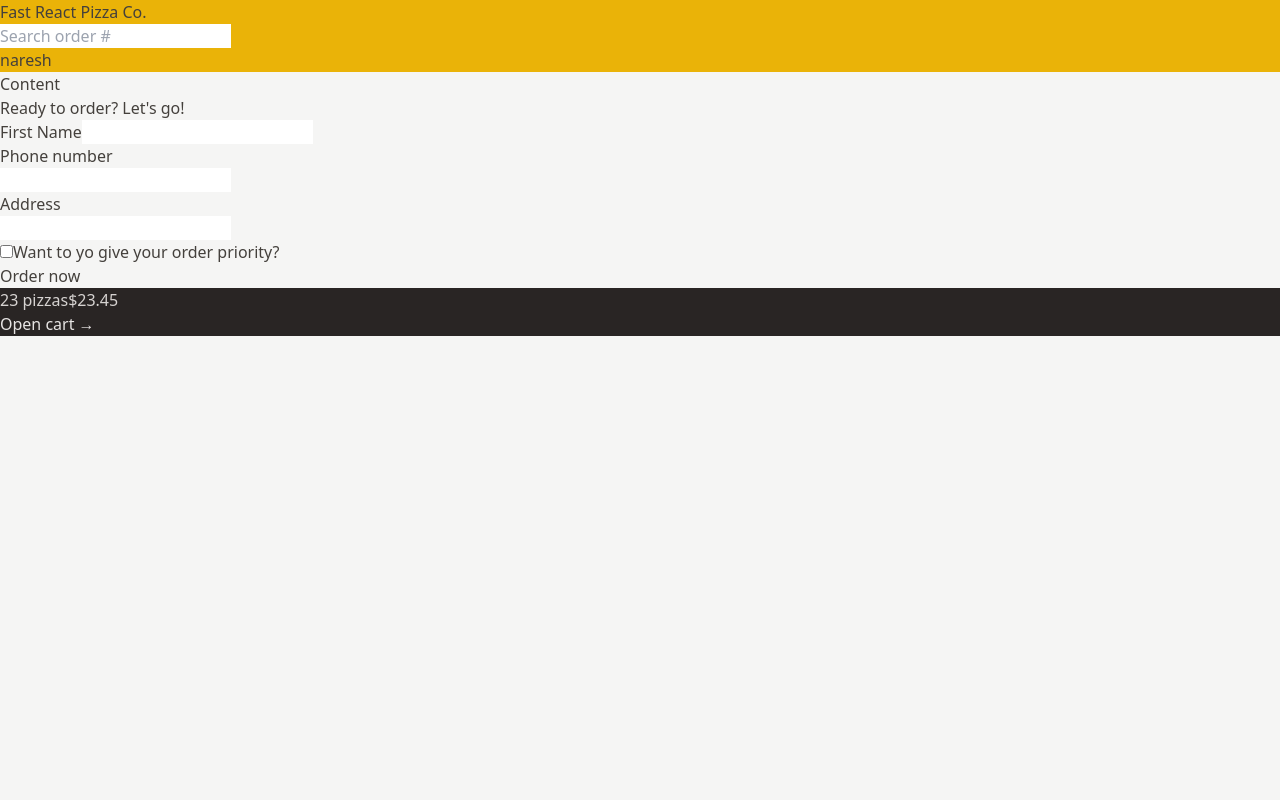
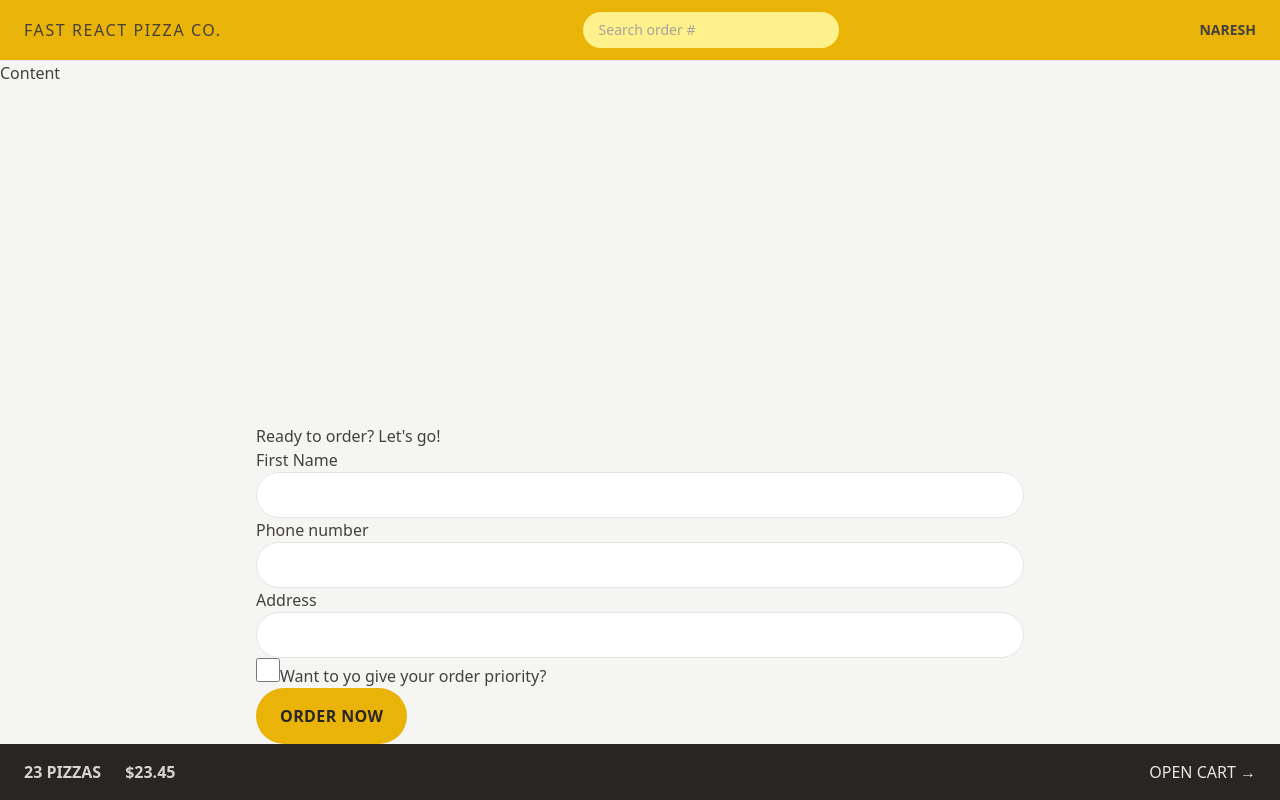
Before and after one commit to Nightcrawl3r-hash/react-pizza-app, a React (Vite) app: page /order/new in a window 1280 px wide. Built offline with nearby package versions, Linux system fonts and the light colour scheme.

Commit message:
Styling remaining

```diff
--- a/src/features/cart/Cart.jsx
+++ b/src/features/cart/Cart.jsx
@@ -34,7 +34,7 @@ function Cart() {
       <h2>Your cart, %NAME%</h2>
 
       <div>
-        <Link to="/order/new">Order pizzas</Link>
+        <Link to="/order/new" className='text-sm text-blue-500 hover:text-blue-600'>Order pizzas</Link>
         <button>Clear cart</button>
       </div>
     </div>
--- a/src/features/cart/CartOverview.jsx
+++ b/src/features/cart/CartOverview.jsx
@@ -1,12 +1,12 @@
-import { Link } from "react-router-dom";
+import { Link } from 'react-router-dom';
 function CartOverview() {
   return (
-    <div className="bg-stone-800 text-stone-200">
-      <p className="text-stone-300">
-        <span>23 pizzas</span>
+    <div className="bg-stone-800 px-4 py-4 text-sm uppercase text-stone-200 sm:px-6 md:text-base flex justify-between items-center">
+      <p className="space-x-4 font-semibold text-stone-300 sm:space-x-6 ">
+        <span className="">23 pizzas</span>
         <span>$23.45</span>
       </p>
-      <Link to='/cart'>Open cart &rarr;</Link>
+      <Link to="/cart">Open cart &rarr;</Link>
     </div>
   );
 }
--- a/src/features/order/CreateOrder.jsx
+++ b/src/features/order/CreateOrder.jsx
@@ -1,31 +1,32 @@
-import { useState } from "react";
-import { Form, redirect, useActionData, useNavigation } from "react-router-dom";
-import { createOrder } from "../../services/apiRestaurant";
+import { useState } from 'react';
+import { Form, redirect, useActionData, useNavigation } from 'react-router-dom';
+import { createOrder } from '../../services/apiRestaurant';
+import Button from '../../ui/Button';
 
 // https://uibakery.io/regex-library/phone-number
 const isValidPhone = (str) =>
   /^\+?\d{1,4}?[-.\s]?\(?\d{1,3}?\)?[-.\s]?\d{1,4}[-.\s]?\d{1,4}[-.\s]?\d{1,9}$/.test(
-    str
+    str,
   );
 
 const fakeCart = [
   {
     pizzaId: 12,
-    name: "Mediterranean",
+    name: 'Mediterranean',
     quantity: 2,
     unitPrice: 16,
     totalPrice: 32,
   },
   {
     pizzaId: 6,
-    name: "Vegetale",
+    name: 'Vegetale',
     quantity: 1,
     unitPrice: 13,
     totalPrice: 13,
   },
   {
     pizzaId: 11,
-    name: "Spinach and Mushroom",
+    name: 'Spinach and Mushroom',
     quantity: 1,
     unitPrice: 15,
     totalPrice: 15,
@@ -34,7 +35,7 @@ const fakeCart = [
 
 function CreateOrder() {
   const navigation = useNavigation();
-  const isSubmitting = navigation.state === "submitting";
+  const isSubmitting = navigation.state === 'submitting';
 
   const formErrors = useActionData();
   // const [withPriority, setWithPriority] = useState(false);
@@ -47,13 +48,13 @@ function CreateOrder() {
       <Form method="POST">
         <div>
           <label>First Name</label>
-          <input type="text" name="customer" required />
+          <input className="input" type="text" name="customer" required />
         </div>
 
         <div>
           <label>Phone number</label>
           <div>
-            <input type="tel" name="phone" required />
+            <input className="input" type="tel" name="phone" required />
           </div>
           {formErrors?.phone && <p>{formErrors.phone}</p>}
         </div>
@@ -61,7 +62,7 @@ function CreateOrder() {
         <div>
           <label>Address</label>
           <div>
-            <input type="text" name="address" required />
+            <input className="input " type="text" name="address" required />
           </div>
         </div>
 
@@ -70,6 +71,7 @@ function CreateOrder() {
             type="checkbox"
             name="priority"
             id="priority"
+            className="h-6 w-6 accent-yellow-400 focus:outline-none focus:ring focus:ring-yellow-400 focus:ring-offset-2"
             // value={withPriority}
             // onChange={(e) => setWithPriority(e.target.checked)}
           />
@@ -78,9 +80,12 @@ function CreateOrder() {
 
         <div>
           <input type="hidden" name="cart " value={JSON.stringify(cart)} />
-          <button disabled={isSubmitting}>
-            {isSubmitting ? "Placing order..." : "Order now"}
-          </button>
+          <Button
+            disabled={isSubmitting}
+
+          >
+            {isSubmitting ? 'Placing order...' : 'Order now'}
+          </Button>
         </div>
       </Form>
     </div>
@@ -93,12 +98,12 @@ export async function action({ request }) {
   const order = {
     ...data,
     cart: JSON.parse(data.cart),
-    priority: data.priority === "on",
+    priority: data.priority === 'on',
   };
 
   const errors = {};
   if (!isValidPhone(order.phone))
-    errors.phone = "please give us yiur correct ohone number";
+    errors.phone = 'please give us yiur correct ohone number';
 
   if (Object.keys(errors).length > 0) return errors;
 
--- a/src/features/order/SearchOrder.jsx
+++ b/src/features/order/SearchOrder.jsx
@@ -1,14 +1,14 @@
-import React, { useState } from "react";
-import { useNavigate, useSearchParams } from "react-router-dom";
+import React, { useState } from 'react';
+import { useNavigate, useSearchParams } from 'react-router-dom';
 
 function SearchOrder() {
-  const [query, setQuery] = useState("");
+  const [query, setQuery] = useState('');
   const navigate = useNavigate();
   function handleSubmit(e) {
     e.preventDefault();
     if (!query) return;
-      navigate(`/order/${query}`);
-      setQuery("")
+    navigate(`/order/${query}`);
+    setQuery('');
   }
   return (
     <div className="">
@@ -18,6 +18,7 @@ function SearchOrder() {
           placeholder="Search order #"
           value={query}
           onChange={(e) => setQuery(e.target.value)}
+          className="w-28 rounded-full bg-yellow-200 px-4 py-2 text-sm transition-all duration-300 placeholder:text-stone-400 focus:outline-none focus:ring focus:ring-yellow-500 focus:ring-opacity-50 sm:w-64 sm:focus:w-72"
         />
       </form>
     </div>
--- a/src/features/user/CreateUser.jsx
+++ b/src/features/user/CreateUser.jsx
@@ -1,4 +1,5 @@
 import { useState } from 'react';
+import Button from '../../ui/Button';
 
 function CreateUser() {
   const [username, setUsername] = useState('');
@@ -9,18 +10,21 @@ function CreateUser() {
 
   return (
     <form onSubmit={handleSubmit}>
-      <p>👋 Welcome! Please start by telling us your name:</p>
+      <p className="mb-4 text-sm text-stone-600 md:text-base">
+        👋 Welcome! Please start by telling us your name:
+      </p>
 
       <input
         type="text"
         placeholder="Your full name"
         value={username}
+        className="w-72 input mb-8 "
         onChange={(e) => setUsername(e.target.value)}
       />
 
       {username !== '' && (
         <div>
-          <button>Start ordering</button>
+          <Button>Start Ordering</Button>
         </div>
       )}
     </form>
--- /dev/null
+++ b/src/features/user/Username.jsx
@@ -0,0 +1,9 @@
+import React from 'react'
+
+function Username() {
+  return (
+    <div className='text-sm font-semibold hidden md:block'>Naresh</div>
+  )
+}
+
+export default Username
--- a/src/index.css
+++ b/src/index.css
@@ -3,6 +3,16 @@
 @tailwind utilities;
 
 /* https://dev.to/afif/i-made-100-css-loaders-for-your-next-project-4eje */
+
+@layer components{
+  .input{
+    @apply w-full rounded-full border border-stone-200 px-4 py-2 text-sm transition-all duration-300 placeholder:text-stone-400 focus:outline-none focus:ring focus:ring-yellow-400 md:px-6 md:py-3
+  }
+}
+
+
+
+
 .loader {
   width: 45px;
   aspect-ratio: 0.75;
--- a/src/ui/AppLayout.jsx
+++ b/src/ui/AppLayout.jsx
@@ -1,20 +1,22 @@
-import React from "react";
-import Header from "./Header";
-import CartOverview from "../features/cart/CartOverview";
-import { Outlet, useNavigation } from "react-router-dom";
-import Loader from "./Loader";
+import React from 'react';
+import Header from './Header';
+import CartOverview from '../features/cart/CartOverview';
+import { Outlet, useNavigation } from 'react-router-dom';
+import Loader from './Loader';
 
 function AppLayout() {
   const navigation = useNavigation();
-  const isLoading = navigation.state === "loading";
+  const isLoading = navigation.state === 'loading';
   return (
-    <div className="layout">
-      {isLoading && <Loader/>}
+    <div className="grid h-screen grid-rows-[auto_1fr_auto]">
+      {isLoading && <Loader />}
       <Header />
       <h1>Content</h1>
-      <main>
-        <Outlet />
-      </main>
+      <div className="overflow-scroll ">
+        <main className="mx-auto max-w-3xl">
+          <Outlet />
+        </main>
+      </div>
       <CartOverview />
     </div>
   );
--- /dev/null
+++ b/src/ui/Button.jsx
@@ -0,0 +1,14 @@
+import React from 'react';
+
+function Button({ children, disabled }) {
+  return (
+    <button
+      disabled={disabled}
+      className="inline-block rounded-full bg-yellow-500 px-4 py-3 font-semibold uppercase tracking-wide text-stone-800 transition-colors duration-300 hover:bg-yellow-400 focus:bg-yellow-400 focus:outline-none focus:ring focus:ring-yellow-400 focus:ring-offset-2 active:bg-slate-400 disabled:cursor-not-allowed sm:px-6 sm:py-4"
+    >
+      {children}
+    </button>
+  );
+}
+
+export default Button;
--- a/src/ui/Header.jsx
+++ b/src/ui/Header.jsx
@@ -1,14 +1,17 @@
-import React from 'react'
-import { Link } from 'react-router-dom'
-import SearchOrder from '../features/order/SearchOrder'
+import React from 'react';
+import { Link } from 'react-router-dom';
+import SearchOrder from '../features/order/SearchOrder';
+import Username from '../features/user/Username';
 function Header() {
   return (
-      <header className='bg-yellow-500 '>
-      <Link to='/'>Fast React Pizza Co.</Link>
-      <SearchOrder/>
-          <p className="">naresh</p>
+    <header className=" flex items-center justify-between border-b border-stone-200 bg-yellow-500 px-4 py-3 uppercase sm:px-6">
+      <Link to="/" className="tracking-widest">
+        Fast React Pizza Co.
+      </Link>
+      <SearchOrder />
+      <Username />
     </header>
-  )
+  );
 }
 
-export default Header
+export default Header;
--- a/src/ui/Home.jsx
+++ b/src/ui/Home.jsx
@@ -1,11 +1,16 @@
+import CreateUser from '../features/user/CreateUser';
+
 function Home() {
   return (
-    <div>
-      <h1 className="text-center text-xl font-semibold ">
+    <div className='my-10 sm:my-16 text-center px-4 '>
+      <h1 className="mb-8  text-xl font-semibold md:text-3xl">
         The best pizza.
         <br />
-        <span className="text-yellow-500">Straight out of the oven, straight to you.</span>
+        <span className="text-yellow-500">
+          Straight out of the oven, straight to you.
+        </span>
       </h1>
+      <CreateUser />
     </div>
   );
 }
--- /dev/null
+++ b/src/ui/LinkButton.jsx
@@ -0,0 +1,9 @@
+import React from 'react'
+
+function LinkButton({children,to}) {
+  return (
+    <div>LinkButton</div>
+  )
+}
+
+export default LinkButton
```
